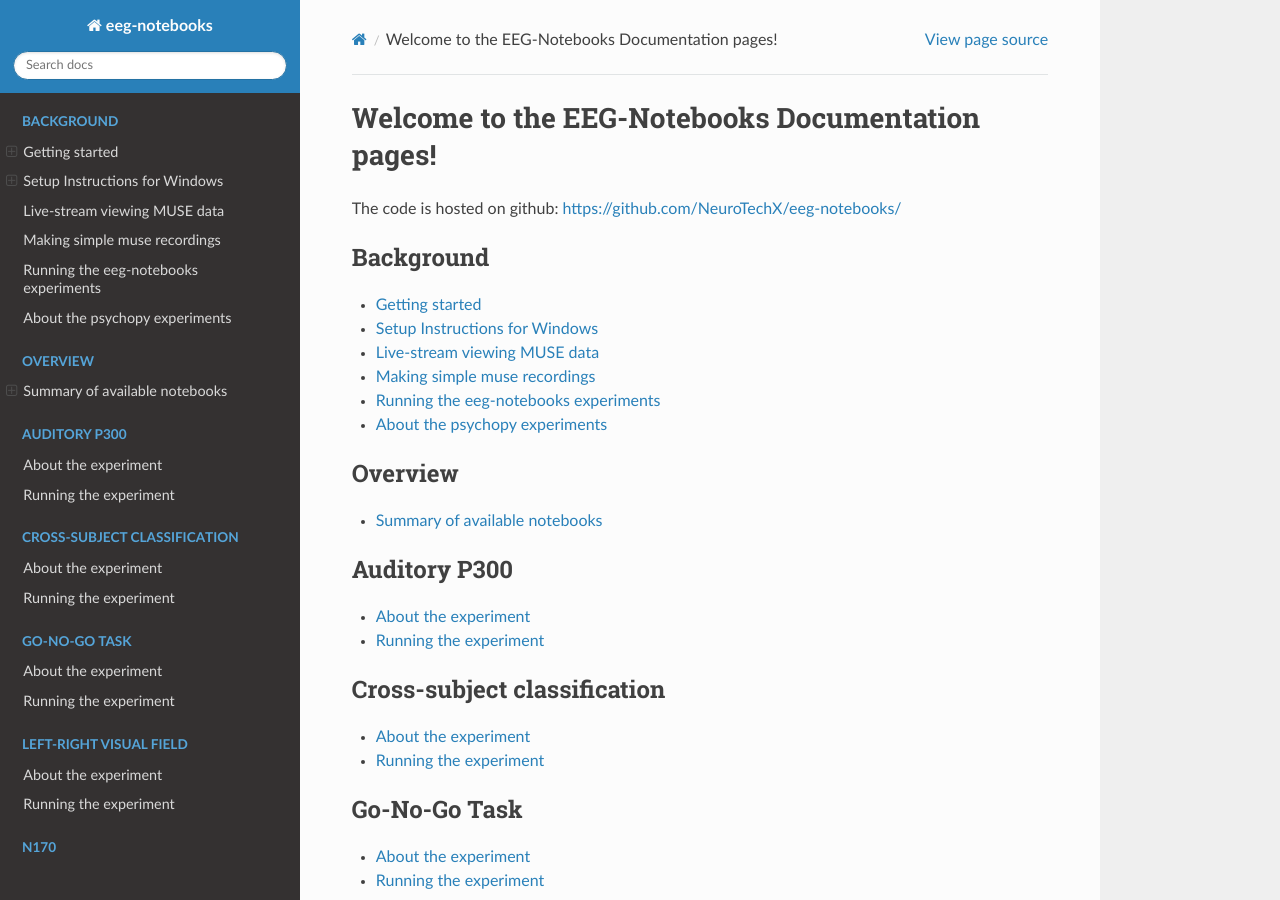
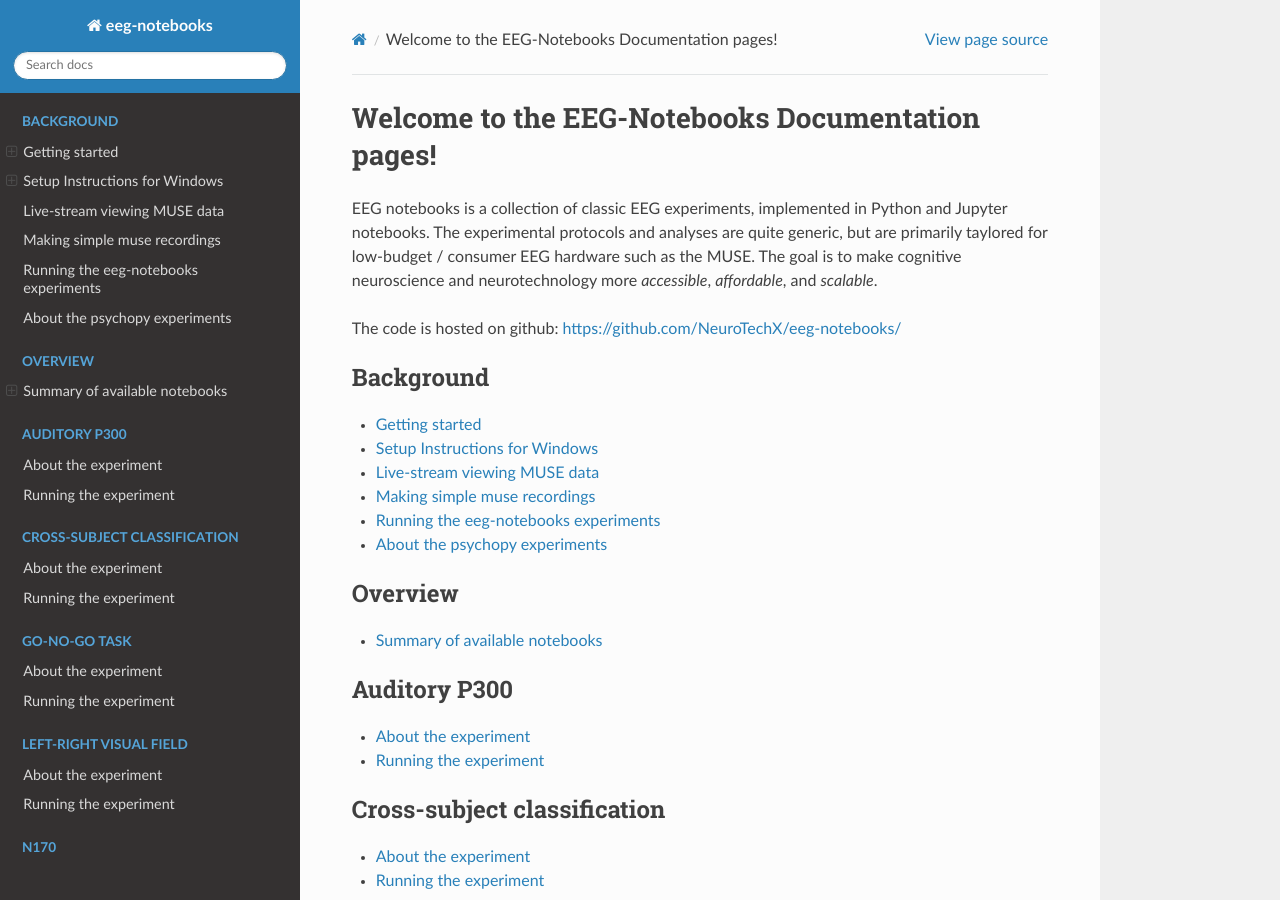
Before and after one commit to NeuroTechX/eeg-notebooks_v0.1, a Sphinx documentation site: the page built from doc/index.rst, in a window 1280 px wide and 900 px high. Built offline with Sphinx 7.4.7 and the Read the Docs theme 2.0.0, drawn with Linux system fonts in a browser that asks for light colours; pages that are not in the unit, such as notebooks, are missing from menus.

Commit message:
Update index.rst

```diff
--- a/doc/index.rst
+++ b/doc/index.rst
@@ -2,7 +2,11 @@
 Welcome to the EEG-Notebooks Documentation pages!
 **************************************************
 
+EEG notebooks is a collection of classic EEG experiments, implemented in Python and Jupyter notebooks. The experimental protocols and analyses are quite generic, but are primarily taylored for low-budget / consumer EEG hardware such as the MUSE. The goal is to make  cognitive neuroscience and neurotechnology more *accessible*, *affordable*, and *scalable*.
+
 The code is hosted on github: https://github.com/NeuroTechX/eeg-notebooks/
+
+
 
 
 .. toctree::
```
